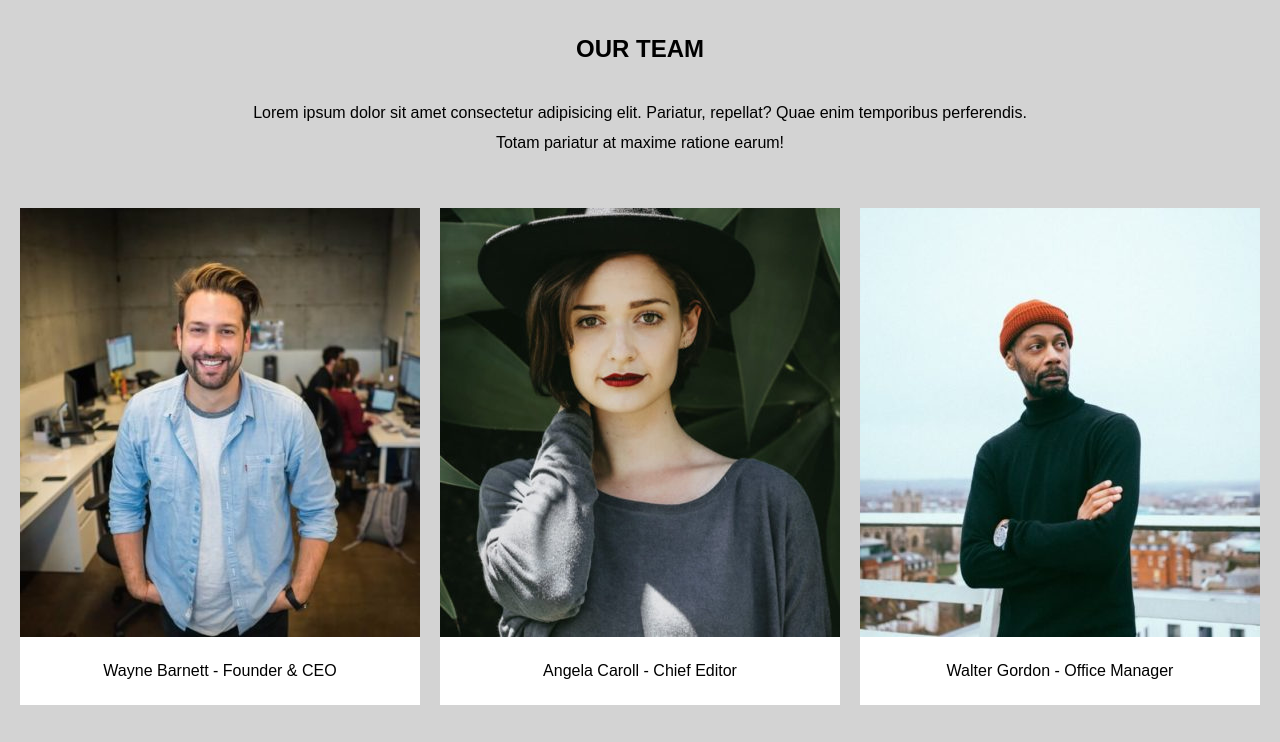
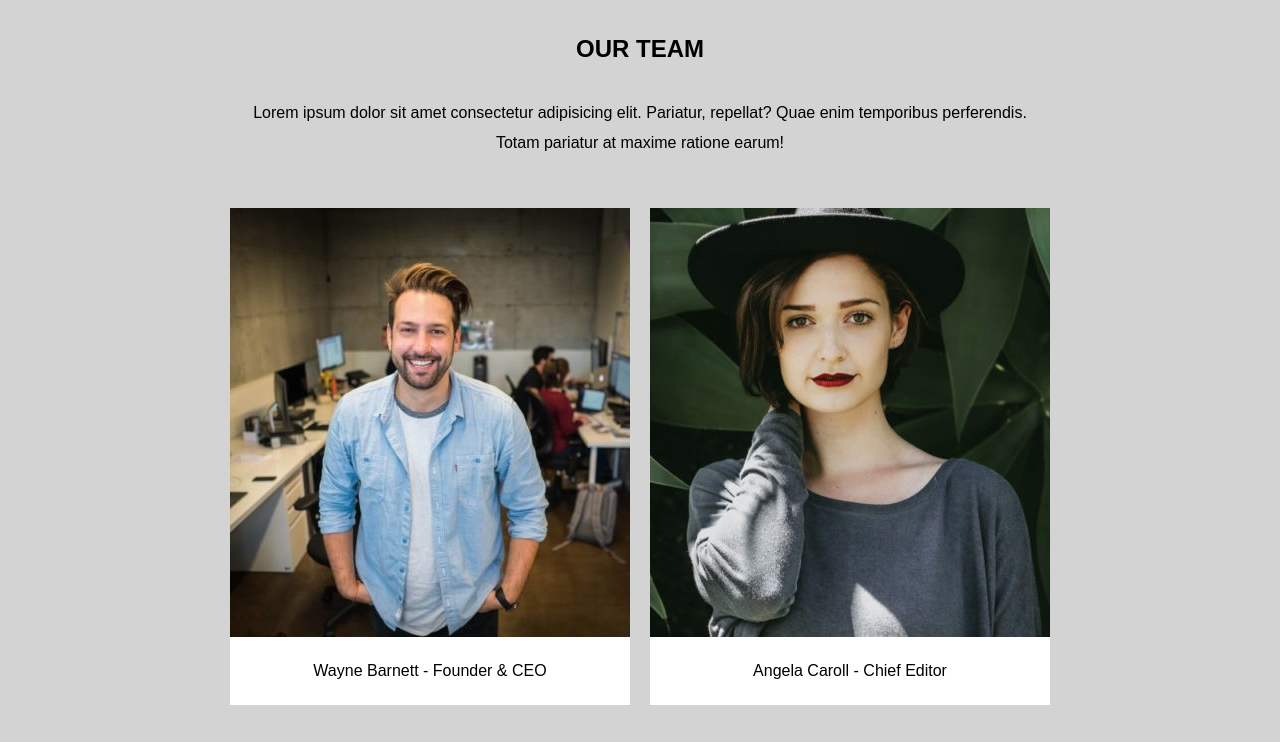
Before and after one commit to Ste-cracco/js-our-team, a plain HTML site: page index.html in a window 1280 px wide. Shown: the top 742 px of the page. Drawn offline with Linux system fonts and the light colour scheme.

Commit message:
BONUS 3 completato  + Refactoring JS

```diff
--- a/css/style.css
+++ b/css/style.css
@@ -43,3 +43,16 @@ li {
     gap: 25px;
     padding-bottom: 25px;
 }
+
+@media (max-width: 1300px) {
+    .container_card {
+        grid-template-columns: 1fr  1fr;
+    }
+}
+
+@media (max-width: 900px) {
+    .container_card {
+        max-width: 400px;
+        grid-template-columns: 1fr;
+    }
+}
--- a/js/app.js
+++ b/js/app.js
@@ -1,36 +1,51 @@
+function creaCard (nome, ruolo, immagine) {
+    const card = {
+        nome: nome,
+        ruolo: ruolo,
+        immagine: immagine,
+    }
+    return card
+}
 
 const card = [
-    {
-        nome : 'Wayne Barnett',
-        ruolo : 'Founder & CEO',
-        immagine : 'wayne-barnett-founder-ceo.jpg',
-    },
-    {
-        nome : 'Angela Caroll',
-        ruolo : 'Chief Editor',
-        immagine : 'angela-caroll-chief-editor.jpg',
-    },
-    {
-        nome : 'Walter Gordon',
-        ruolo : 'Office Manager',
-        immagine : 'walter-gordon-office-manager.jpg',
-    },
-    {
-        nome : 'Angela Lopez',
-        ruolo : 'Social Media Manager',
-        immagine : 'angela-lopez-social-media-manager.jpg',
-    },
-    {
-        nome : 'Scott Estrada',
-        ruolo : 'Developer',
-        immagine : 'scott-estrada-developer.jpg',
-    },
-    {
-        nome : 'Barbara Ramos',
-        ruolo : 'Graphic Designer',
-        immagine : 'barbara-ramos-graphic-designer.jpg',
-    },
-]
+    creaCard('Wayne Barnett', 'Founder & CEO', 'wayne-barnett-founder-ceo.jpg'),
+    creaCard('Angela Caroll', 'Chief Editor', 'angela-caroll-chief-editor.jpg'),
+    creaCard('Walter Gordon', 'Office Manager', 'walter-gordon-office-manager.jpg'),
+    creaCard('Angela Lopez', 'Social Media Manager', 'angela-lopez-social-media-manager.jpg'),
+    creaCard('Scott Estrada', 'Developer', 'scott-estrada-developer.jpg'),
+    creaCard('Barbara Ramos', 'Graphic Designer', 'barbara-ramos-graphic-designer.jpg'),
+    ]
+    // {
+    //     nome : 'Wayne Barnett',
+    //     ruolo : 'Founder & CEO',
+    //     immagine : 'wayne-barnett-founder-ceo.jpg',
+    // },
+    // {
+    //     nome : 'Angela Caroll',
+    //     ruolo : 'Chief Editor',
+    //     immagine : 'angela-caroll-chief-editor.jpg',
+    // },
+    // {
+    //     nome : 'Walter Gordon',
+    //     ruolo : 'Office Manager',
+    //     immagine : 'walter-gordon-office-manager.jpg',
+    // },
+    // {
+    //     nome : 'Angela Lopez',
+    //     ruolo : 'Social Media Manager',
+    //     immagine : 'angela-lopez-social-media-manager.jpg',
+    // },
+    // {
+    //     nome : 'Scott Estrada',
+    //     ruolo : 'Developer',
+    //     immagine : 'scott-estrada-developer.jpg',
+    // },
+    // {
+    //     nome : 'Barbara Ramos',
+    //     ruolo : 'Graphic Designer',
+    //     immagine : 'barbara-ramos-graphic-designer.jpg',
+    // },
+// ]
 
 // for(let key in card) {
 //     console.log(card[key])
@@ -40,7 +55,6 @@ const UlElement = document.querySelector('.container_card')
 
 function creazioneLi (card) {
     UlElement.innerHTML += `<li>  ${card.nome} - ${card.ruolo}  <img src="${card.immagine}"> </li>`
-
 }
 
 for (i = 0; i < card.length; i++) {
```
